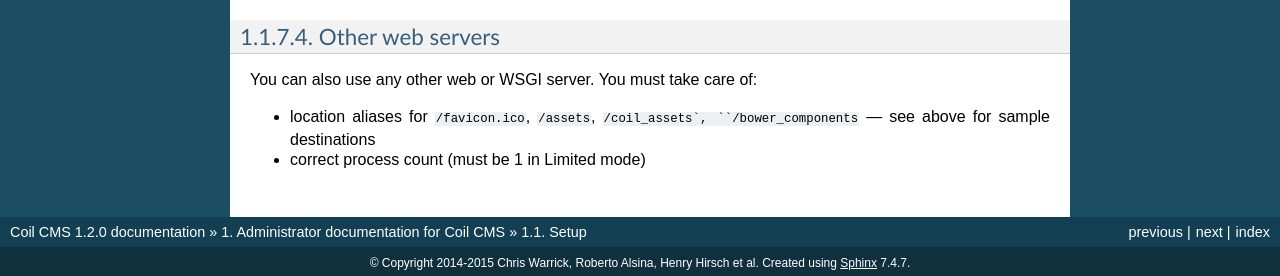
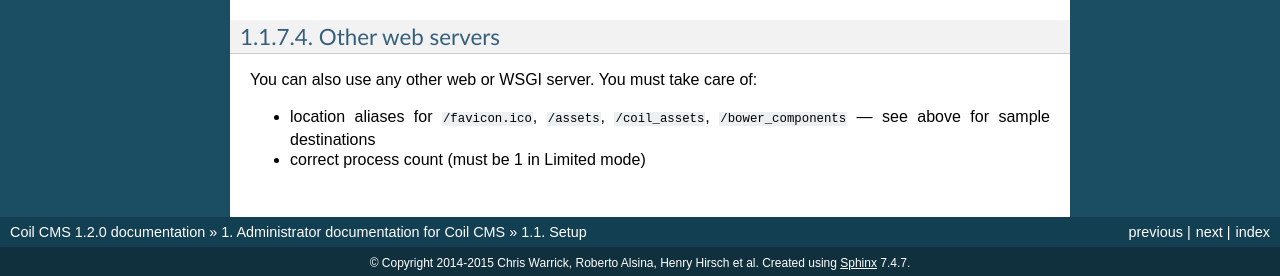
Before and after one commit to getnikola/coil, a Sphinx documentation site: the page built from docs/admin/setup.rst, in a window 1280 px wide and 900 px high, scrolled down 4357 px. Shown: the part 621-897 px from the top of the window. Built offline with Sphinx 7.4.7, drawn with Linux system fonts in a browser that asks for light colours.

Commit message:
missing backtick
Signed-off-by: Chris Warrick <kwpolska@gmail.com>

```diff
--- a/docs/admin/setup.rst
+++ b/docs/admin/setup.rst
@@ -290,7 +290,7 @@ Other web servers
 
 You can also use any other web or WSGI server.  You must take care of:
 
-* location aliases for ``/favicon.ico``, ``/assets``, ``/coil_assets`,
+* location aliases for ``/favicon.ico``, ``/assets``, ``/coil_assets``,
   ``/bower_components`` — see above for sample destinations
 * correct process count (must be 1 in Limited mode)
 
```
